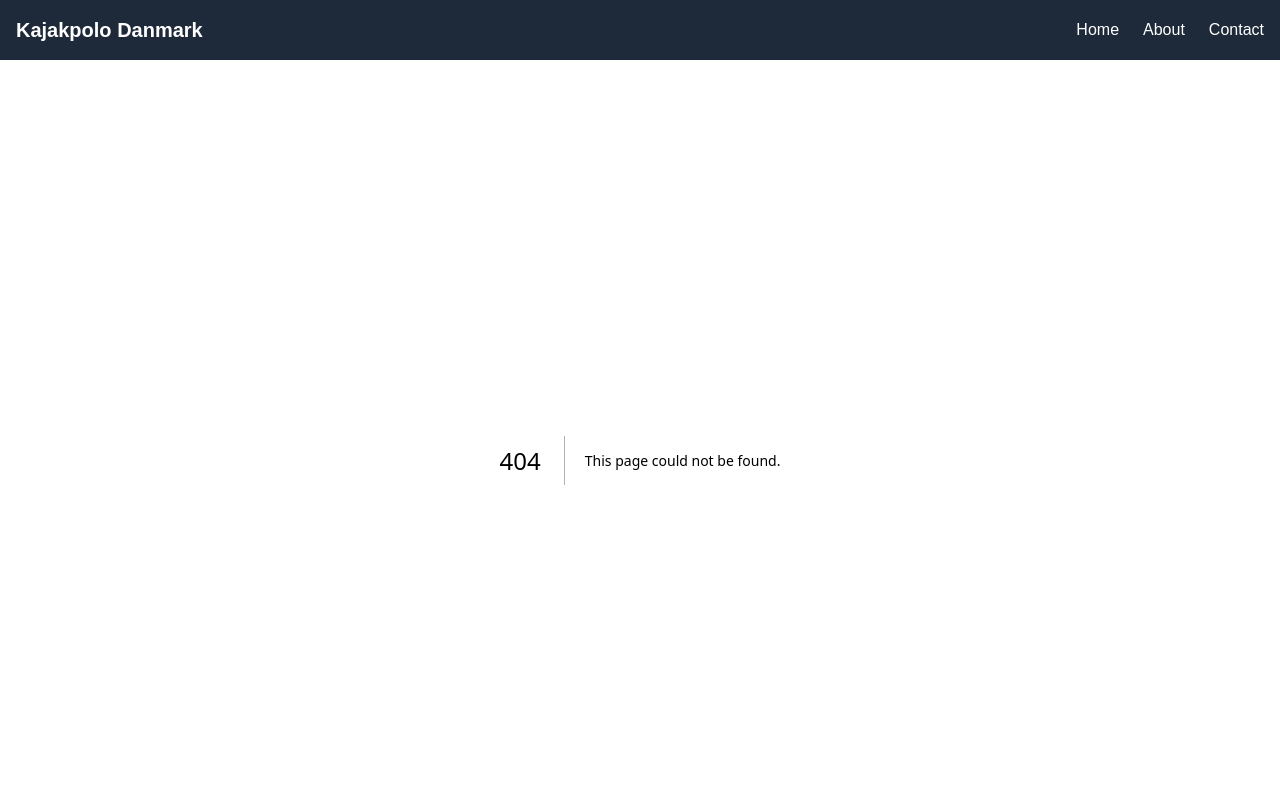
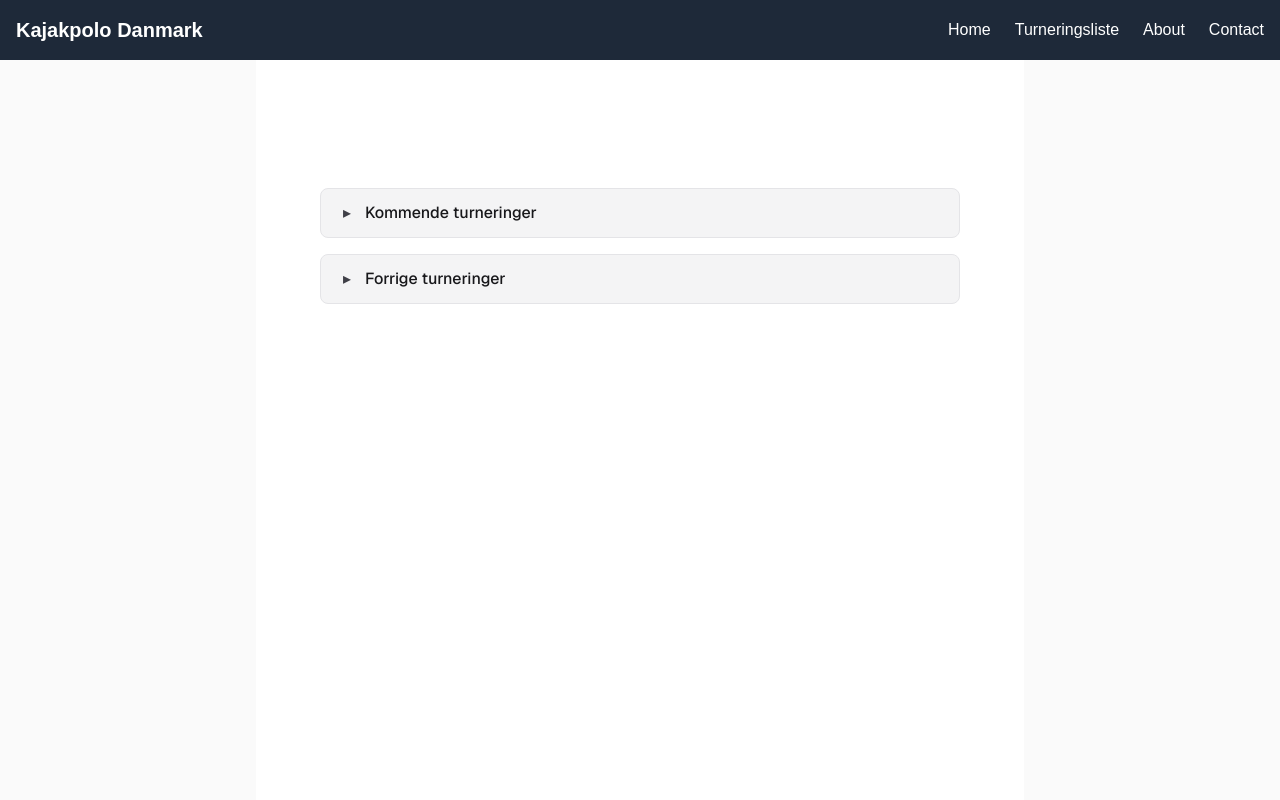
Before and after one commit to TacoKarl/kpolo, a Next.js app in the folder frontend/: page /turneringsliste in a window 1280 px wide. Before the commit this address had no page. Shown: the top 800 px of the page. Built offline with nearby package versions, Linux system fonts and the light colour scheme.

Commit message:
basic foldouts for turnering

```diff
--- a/frontend/src/app/components/navbar.tsx
+++ b/frontend/src/app/components/navbar.tsx
@@ -10,6 +10,7 @@ export default function Navbar() {
         </Link>
         <ul className="flex gap-6">
           <li><Link href="/" className="text-white">Home</Link></li>
+          <li><Link href="/turneringsliste" className="text-white">Turneringsliste</Link></li>
           <li><Link href="/about" className="text-white">About</Link></li>
           <li><Link href="/contact" className="text-white">Contact</Link></li>
         </ul>
--- /dev/null
+++ b/frontend/src/app/components/ui/Triangle.tsx
@@ -0,0 +1,10 @@
+export function Triangle({ isOpen }: { isOpen: boolean }) {
+    return (
+        <span
+            aria-hidden="true"
+            className="inline-flex w-5 items-center justify-center text-zinc-700 dark:text-zinc-300"
+        >
+      {isOpen ? "▾" : "▸"}
+    </span>
+    );
+}
--- /dev/null
+++ b/frontend/src/app/turneringsliste/page.tsx
@@ -0,0 +1,56 @@
+"use client";
+import { useState } from "react";
+import { Triangle } from "../components/ui/Triangle";
+
+export default function Turneringsliste() {
+    const [open, setOpen] = useState<{ first: boolean; second: boolean }>({
+        first: false,
+        second: false,
+    });
+
+    return (
+        <div className="flex min-h-screen items-center justify-center bg-zinc-50 font-sans dark:bg-black">
+            <main className="flex min-h-screen w-full max-w-3xl flex-col gap-4 py-32 px-16 bg-white dark:bg-black sm:items-start">
+                <button
+                    type="button"
+                    onClick={() => setOpen((s) => ({ ...s, first: !s.first }))}
+                    className="flex w-full items-center gap-2 rounded-lg border border-zinc-200 bg-zinc-100 px-4 py-3 text-left font-medium text-zinc-900 transition hover:bg-zinc-200 dark:border-zinc-800 dark:bg-zinc-900 dark:text-zinc-100 dark:hover:bg-zinc-800"
+                    aria-expanded={open.first}
+                    aria-controls="panel-first"
+                >
+                    <Triangle isOpen={open.first} />
+                    <span>Kommende turneringer</span>
+                </button>
+
+                {open.first && (
+                    <div
+                        id="panel-first"
+                        className="w-full rounded-lg border border-zinc-200 bg-white px-4 py-3 text-zinc-800 dark:border-zinc-800 dark:bg-black dark:text-zinc-200"
+                    >
+                        Ting
+                    </div>
+                )}
+
+                <button
+                    type="button"
+                    onClick={() => setOpen((s) => ({ ...s, second: !s.second }))}
+                    className="flex w-full items-center gap-2 rounded-lg border border-zinc-200 bg-zinc-100 px-4 py-3 text-left font-medium text-zinc-900 transition hover:bg-zinc-200 dark:border-zinc-800 dark:bg-zinc-900 dark:text-zinc-100 dark:hover:bg-zinc-800"
+                    aria-expanded={open.second}
+                    aria-controls="panel-second"
+                >
+                    <Triangle isOpen={open.second} />
+                    <span>Forrige turneringer</span>
+                </button>
+
+                {open.second && (
+                    <div
+                        id="panel-second"
+                        className="w-full rounded-lg border border-zinc-200 bg-white px-4 py-3 text-zinc-800 dark:border-zinc-800 dark:bg-black dark:text-zinc-200"
+                    >
+                        Flere ting
+                    </div>
+                )}
+            </main>
+        </div>
+    );
+}
```
